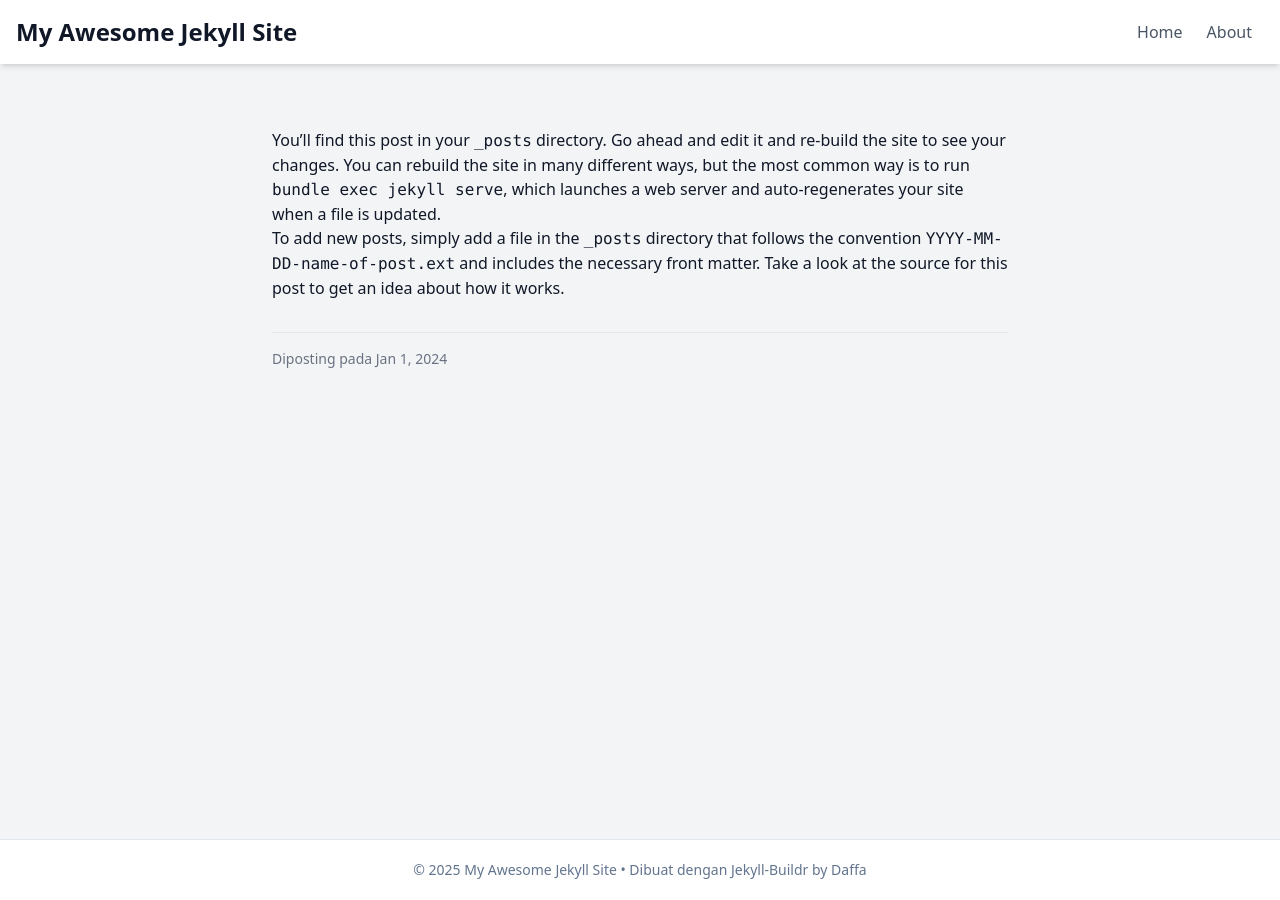
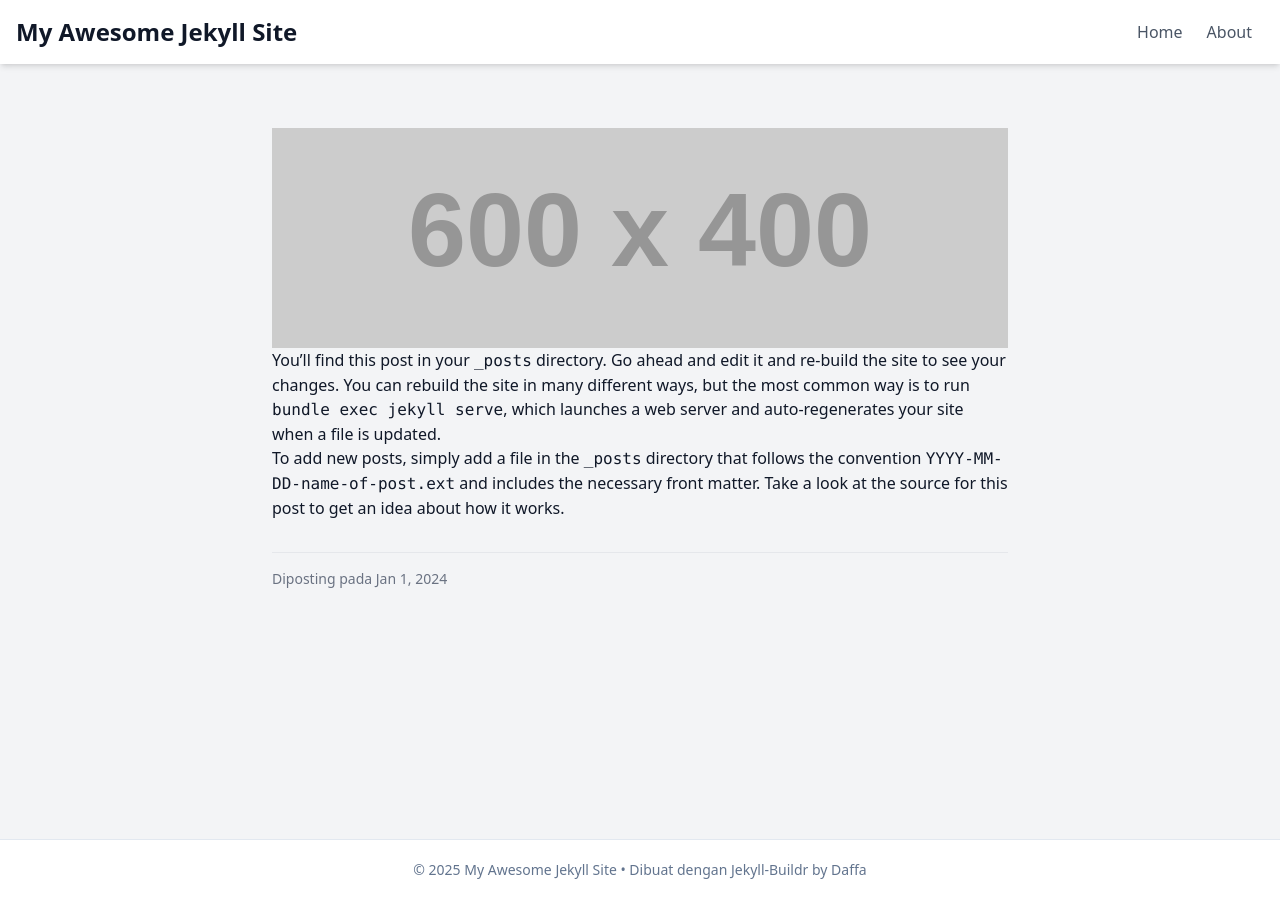
Before and after one commit to daffadevhosting/jekyll-tailwind-boilerplate, a Jekyll site: the page built from _posts/2024-01-01-welcome-to-jekyll.md, in a window 1280 px wide. Built offline with Jekyll 4.4.1, drawn with Linux system fonts in a browser that asks for light colours.

Commit message:
buildr: update post.html

```diff
--- a/_layouts/post.html
+++ b/_layouts/post.html
@@ -2,7 +2,7 @@
 layout: default
 ---
 <article class="post h-entry px-4 py-8 max-w-3xl mx-auto" itemscope itemtype="http://schema.org/BlogPosting">
-
+        <img src="{{ page.image | relative_url }}" alt="{{ page.title }}" class="w-full h-55 object-cover">
   <div class="post-content e-content prose prose-lg dark:prose-invert" itemprop="articleBody">
     {{ content }}
   </div>
```
